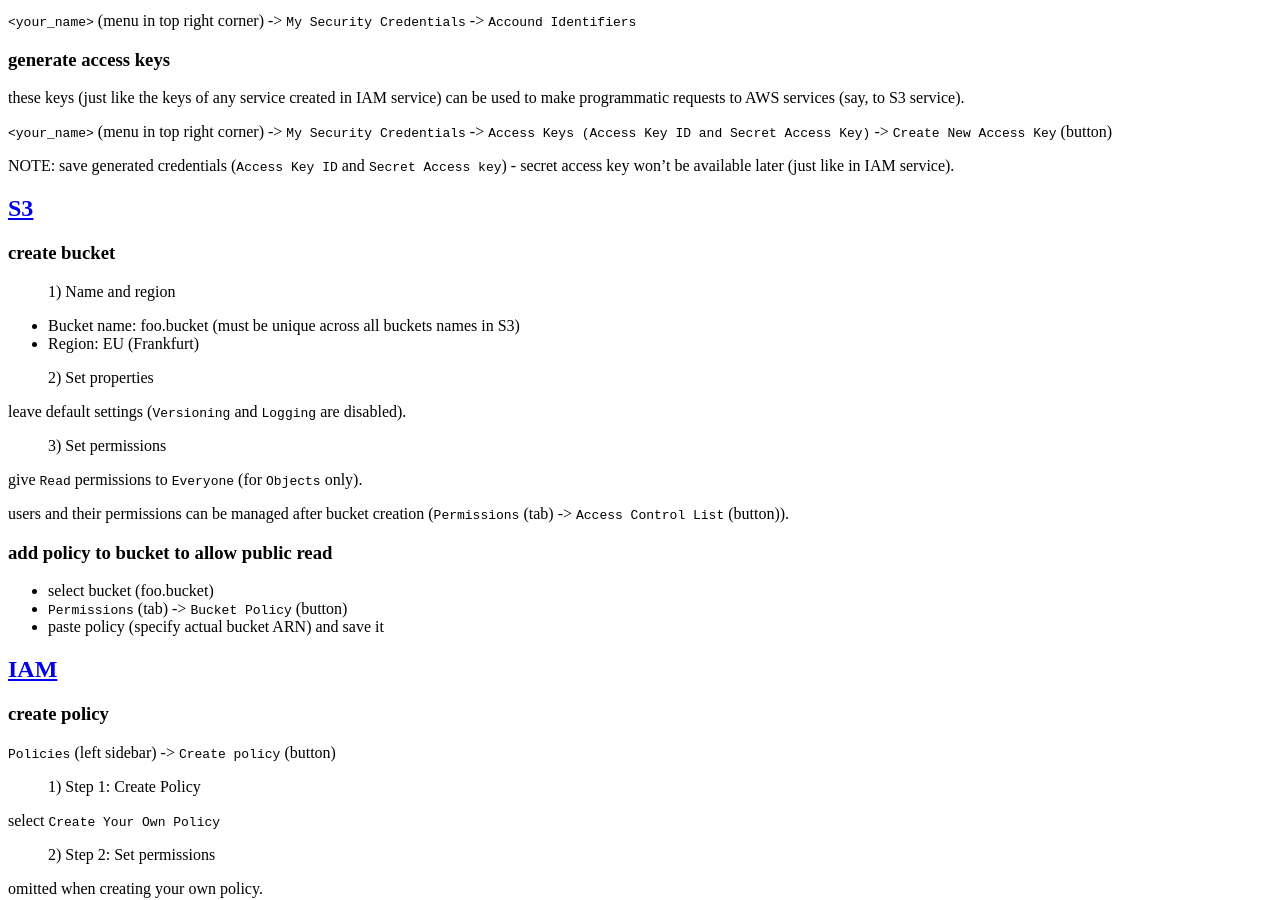
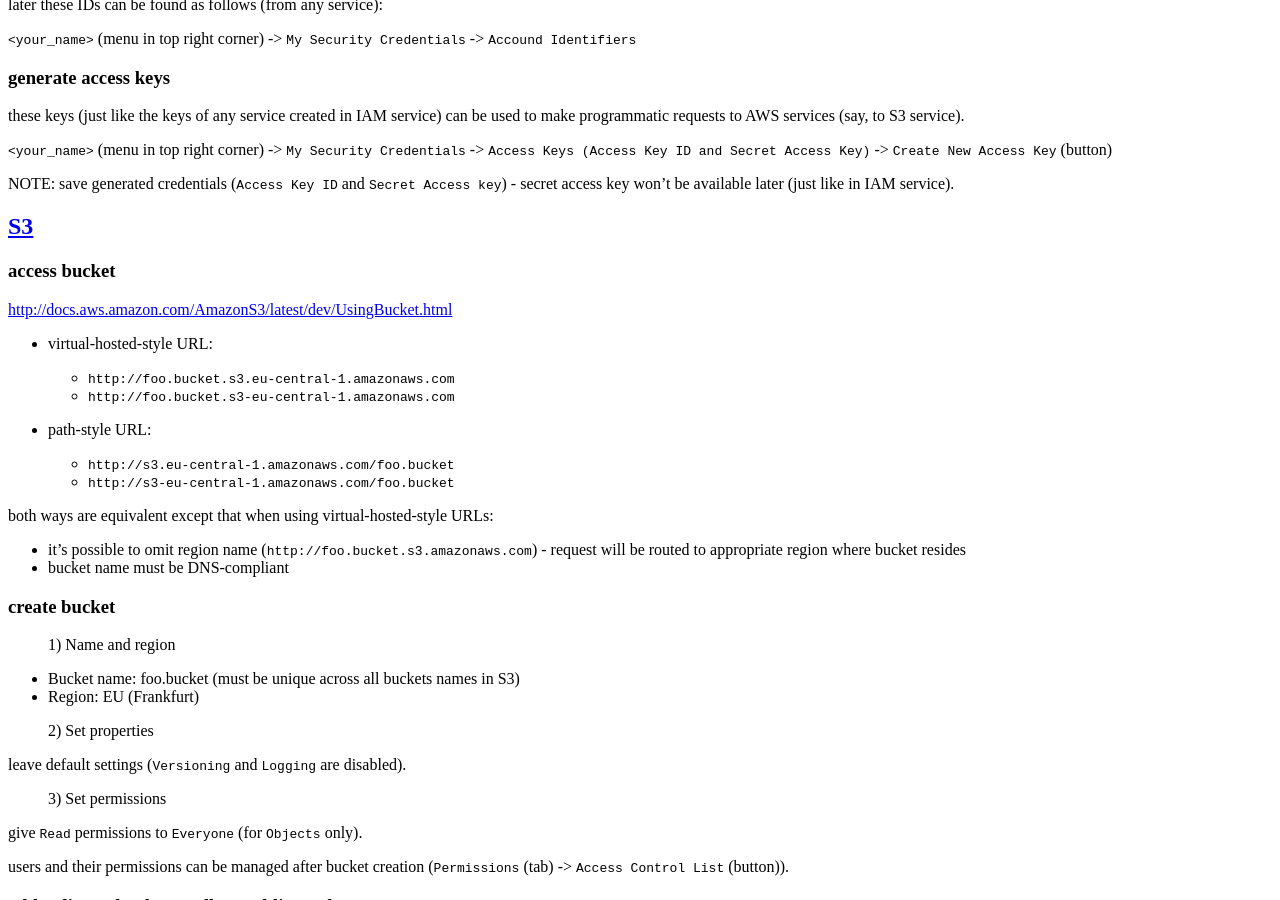
Before and after one commit to tap349/tap349.github.io, a Jekyll site: the page built from _posts/2017-04-06-aws.md, in a window 1280 px wide and 900 px high, scrolled down 834 px. Built offline with Jekyll 4.4.1, drawn with Linux system fonts in a browser that asks for light colours.

Commit message:
update 2017-06-05_14:49:48

```diff
--- a/_posts/2017-04-06-aws.md
+++ b/_posts/2017-04-06-aws.md
@@ -52,6 +52,26 @@
       secret access key won't be available later (just like in IAM service).
 
 ## [S3](https://console.aws.amazon.com/s3/home?region=us-west-2)
+
+### access bucket
+
+<http://docs.aws.amazon.com/AmazonS3/latest/dev/UsingBucket.html>
+
+- virtual-hosted-style URL:
+
+  - `http://foo.bucket.s3.eu-central-1.amazonaws.com`
+  - `http://foo.bucket.s3-eu-central-1.amazonaws.com`
+
+- path-style URL:
+
+  - `http://s3.eu-central-1.amazonaws.com/foo.bucket`
+  - `http://s3-eu-central-1.amazonaws.com/foo.bucket`
+
+both ways are equivalent except that when using virtual-hosted-style URLs:
+
+- it's possible to omit region name (`http://foo.bucket.s3.amazonaws.com`) -
+  request will be routed to appropriate region where bucket resides
+- bucket name must be DNS-compliant
 
 ### create bucket
 
```
